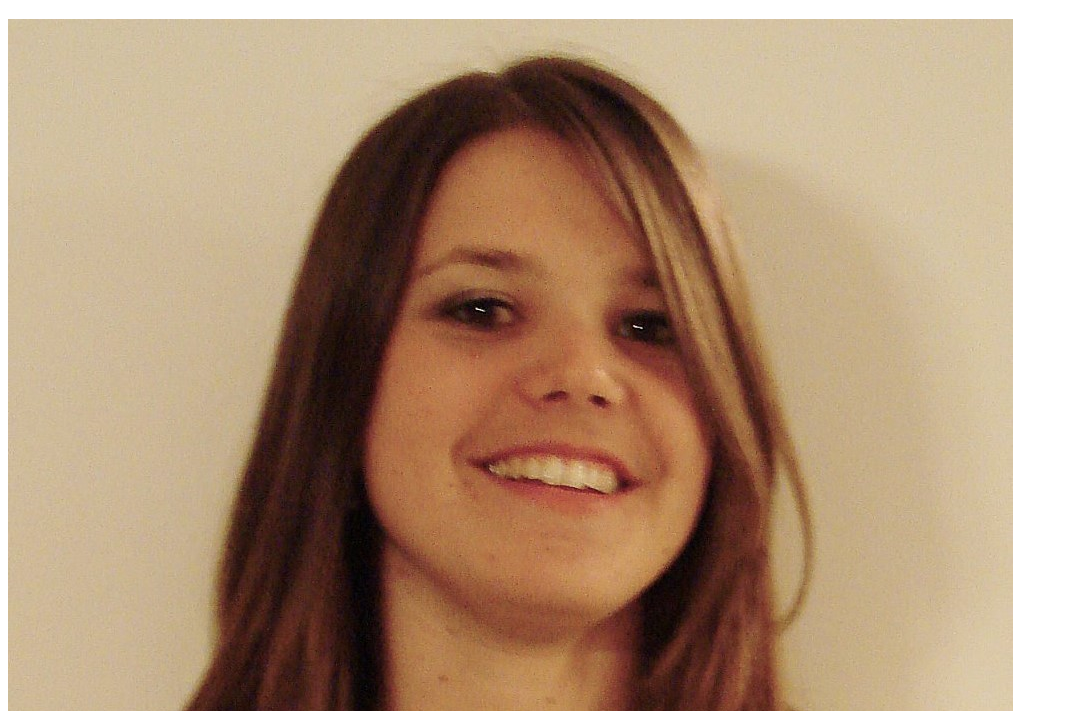
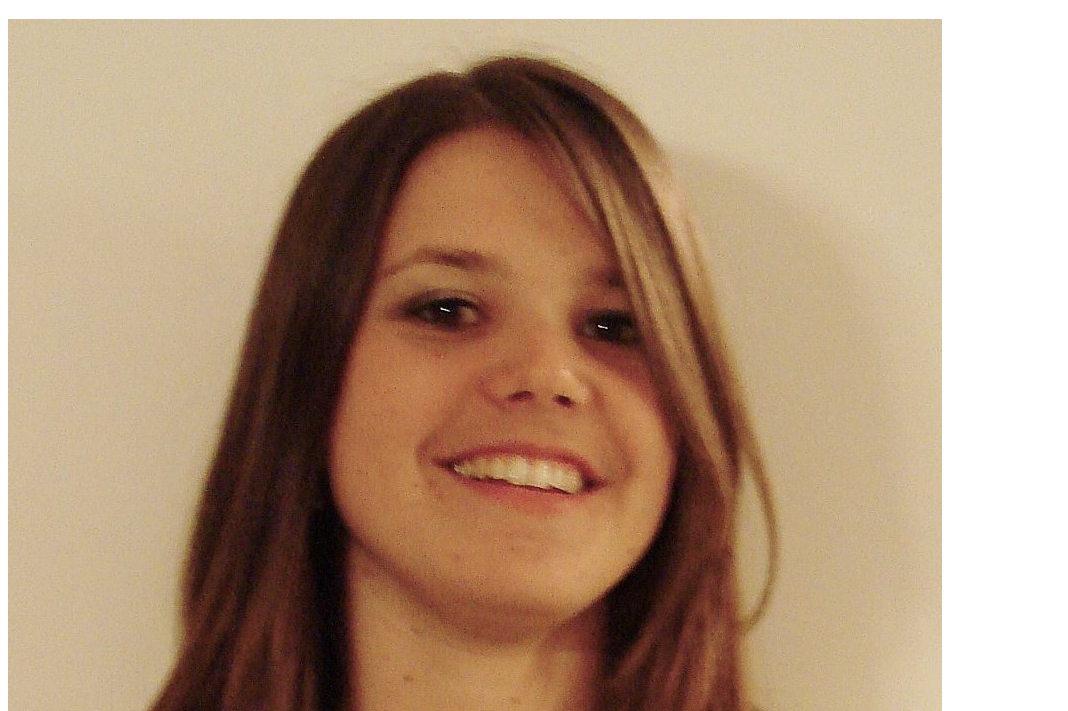
Before and after one commit to Coporolight/decouverte-code-melanie, a website: page index.html in a window 1280 px wide. Shown: the part 89-800 px from the top of the page, without its empty margins (0-1068 px from the left). Drawn offline with Linux system fonts and the light colour scheme.

Commit message:
imageschange

```diff
--- a/index.html
+++ b/index.html
@@ -21,7 +21,7 @@
         </header>
 
         <section class="about">
-            <img src="images/337915_2963247760839_1419271317_o (2).jpg" alt="Photo de Mélanie" />
+            <img src="images/moi (2).jpg" alt="Photo de Mélanie" />
             <h2>Présentation</h2>
             <p>
                 Bonjour ! Je suis Mélanie Duriez une apprentie développeuse web basée en Seine et Marne.<br />
```
Also changed, not shown: images/337915_2963247760839_1419271317_o (2).jpg (deleted), images/moi (2).jpg (added).
